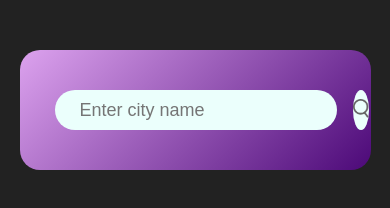
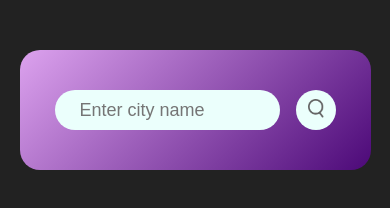
Before and after one commit to nabihazain/weatherapp, a plain HTML site: page index.html in a window 390 px wide. Drawn offline with Linux system fonts and the light colour scheme.

Commit message:
Update style.css

```diff
--- a/style.css
+++ b/style.css
@@ -137,4 +137,16 @@ body{
     .search button img{
      width: 16px;
     }
+    .search {
+  flex-wrap: nowrap;
 }
+
+.search input {
+  flex: 1 1 0;
+  min-width: 0;
+}
+
+.search button {
+  flex: 0 0 auto;
+}
+}
```
